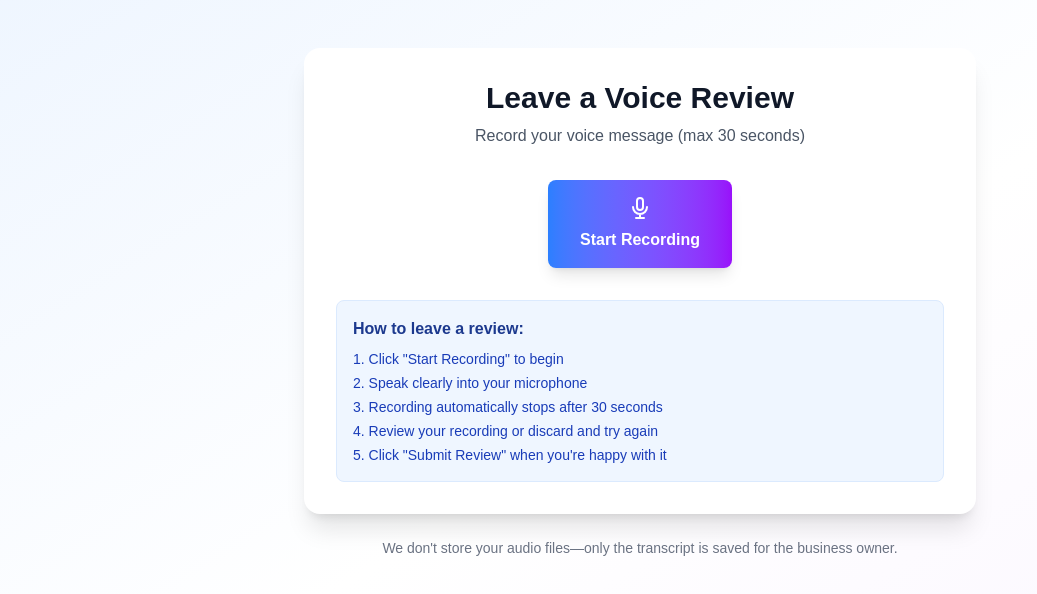
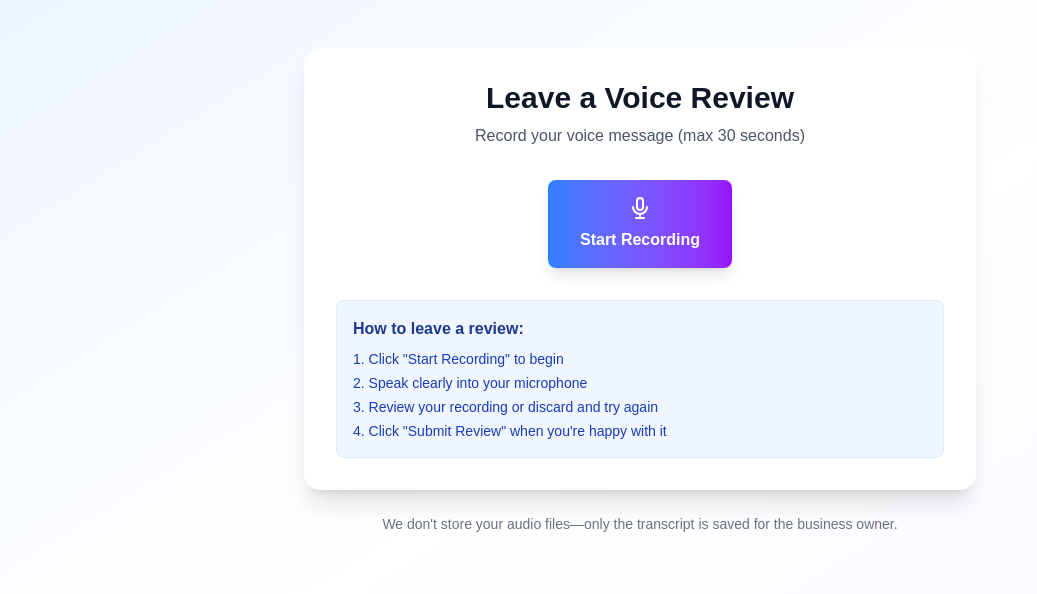
Before and after one commit to vijayst/telltheowner, a Next.js app: page /b/1/review in a window 1280 px wide. Shown: the top 594 px of the page, without its empty margins (0-1037 px from the left). Built offline with nearby package versions, Linux system fonts and the light colour scheme.

Commit message:
adjust text

```diff
--- a/src/app/b/[clientId]/review/page.tsx
+++ b/src/app/b/[clientId]/review/page.tsx
@@ -340,7 +340,6 @@ export default function ReviewPage() {
               <ol className="text-sm text-blue-800 space-y-1 list-decimal list-inside">
                 <li>Click "Start Recording" to begin</li>
                 <li>Speak clearly into your microphone</li>
-                <li>Recording automatically stops after 30 seconds</li>
                 <li>Review your recording or discard and try again</li>
                 <li>Click "Submit Review" when you're happy with it</li>
               </ol>
--- a/src/components/dashboard/QRCodeView.tsx
+++ b/src/components/dashboard/QRCodeView.tsx
@@ -118,7 +118,7 @@ export function QRCodeView() {
             <ul className="text-sm space-y-1 text-blue-800">
               <li>• Print the QR code on durable material</li>
               <li>• Display prominently near checkout or entrance</li>
-              <li>• Test the QR code before printing large quantities</li>
+              <li>• Test the QR code before printing</li>
               <li>• Customers can scan with any smartphone camera app</li>
             </ul>
           </div>
```
